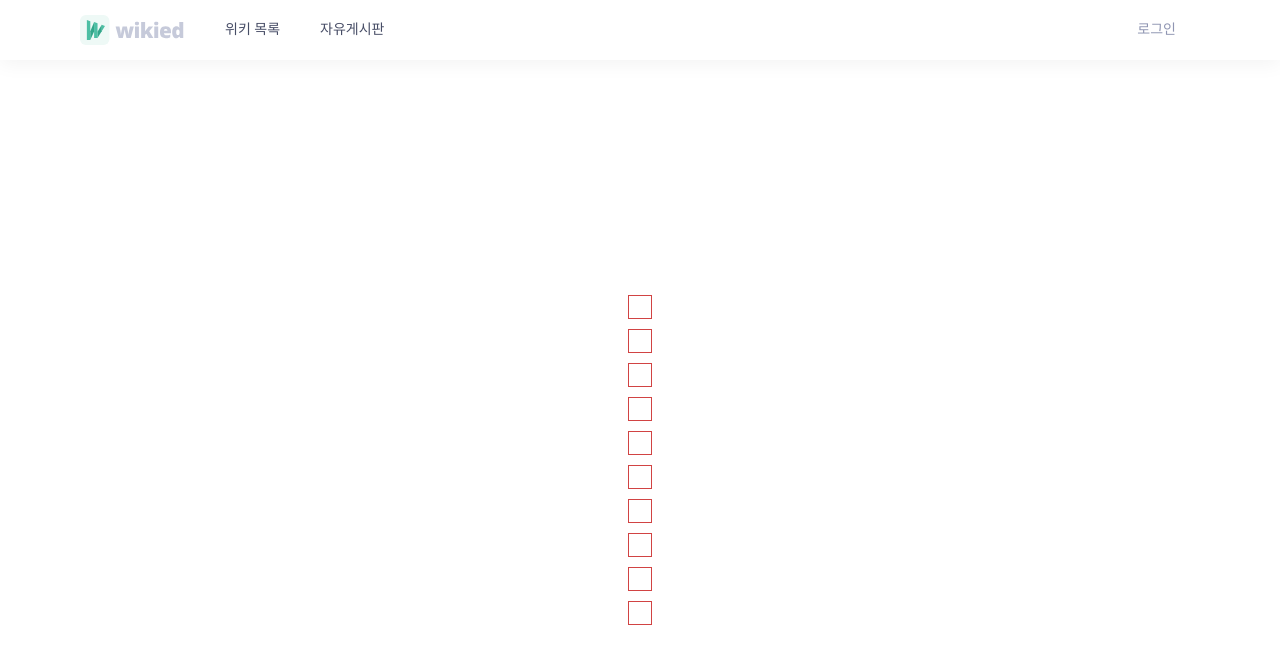
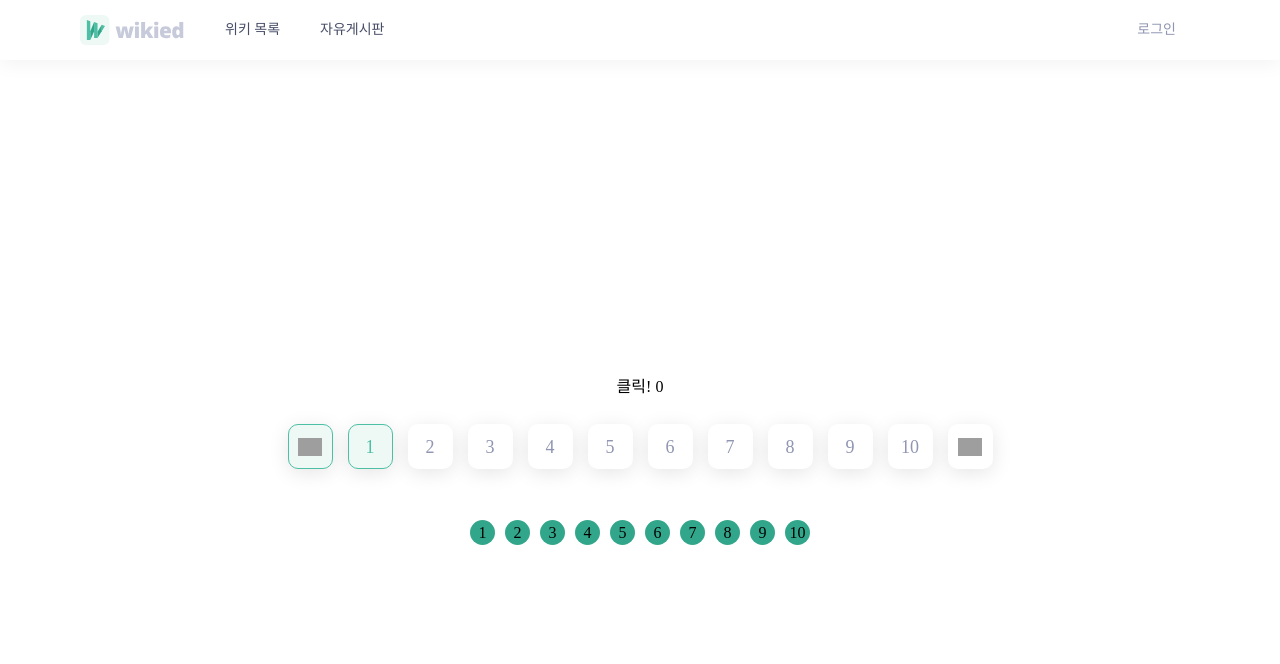
Before and after one commit to i-trust-you/wikid, a Next.js app: page / in a window 1280 px wide. Shown: the top 664 px of the page. Built offline with nearby package versions, Linux system fonts and the light colour scheme; grey boxes are pictures that could not be loaded; a web font is replaced by a local one.

Commit message:
feat: pagination; two-way binding (#30)
* first commit

* fix: missing dependency list

* feat: new offset mode

* refactor: camelCase

* feat: two-way binding

---------

Co-authored-by: heony704 <heony704@gmail.com>

```diff
--- a/app/_components/general/Pagination.tsx
+++ b/app/_components/general/Pagination.tsx
@@ -1,14 +1,11 @@
 import capsule from "@/_utilities/capsule";
+import Image from "next/image";
 import { createContext, useCallback, useContext, useEffect, useMemo, useState } from "react";
-
-import ArrowLeftIcon from "../../../public/icons/ArrowLeftIcon";
-import ArrowRightIcon from "../../../public/icons/ArrowRightIcon";
 
 interface Props {
 	page: number;
 	clamp: number;
 	length: number;
-	onChange: (page: number) => void;
 }
 
 interface State {
@@ -16,7 +13,7 @@ interface State {
 }
 
 // @ts-ignore
-const CTX = createContext<{ props: Omit<Props, "onChange">; state: State }>();
+const CTX = createContext<{ props: Props; state: State }>();
 
 function useCTX() {
 	const ctx = useContext(CTX);
@@ -27,12 +24,16 @@ function useCTX() {
 }
 
 // TODO: pass id, class, style
-export default function Pagination(props: Readonly<React.PropsWithChildren & Props>) {
+export default function Pagination(props: Readonly<React.PropsWithChildren & Props & { onChange: (_: number) => void }>) {
 	const [page, setPage] = useState(props.page);
 
 	useEffect(() => {
 		props.onChange(page);
 	}, [page]);
+
+	useEffect(() => {
+		setPage(Math.min(Math.max(0, props.page), props.length - 1));
+	}, [props.page, props.length]);
 
 	const children = useMemo(() => {
 		// early return
@@ -41,7 +42,7 @@ export default function Pagination(props: Readonly<React.PropsWithChildren & Pro
 		return (
 			<div className="flex gap-[15px] [&_button:disabled]:border-primary-200 [&_button:disabled]:bg-primary-100 [&_button:disabled]:text-primary-200 [&_button:not(:disabled)]:bg-white [&_button:not(:disabled)]:text-gray-400 hover:[&_button:not(:disabled)]:text-primary-200 [&_button]:flex [&_button]:aspect-square [&_button]:w-[40px] [&_button]:items-center [&_button]:justify-center [&_button]:rounded-[10px] [&_button]:border [&_button]:border-transparent [&_button]:text-xs [&_button]:font-normal [&_button]:shadow-[0_4px_20px_-0px_rgba(0,0,0,0.1)] tablet:[&_button]:w-[45px] tablet:[&_button]:text-2lg">
 				<Pagination.Jump to="prev">
-					<ArrowLeftIcon width="24" height="24" />
+					<Image src="/icons/arrow_left.svg" alt="prev" width={24} height={24} />
 				</Pagination.Jump>
 				<Pagination.Generator>
 					{(page) => (
@@ -51,7 +52,7 @@ export default function Pagination(props: Readonly<React.PropsWithChildren & Pro
 					)}
 				</Pagination.Generator>
 				<Pagination.Jump to="next">
-					<ArrowRightIcon width="24" height="24" />
+					<Image src="/icons/arrow_right.svg" alt="next" width={24} height={24} />
 				</Pagination.Jump>
 			</div>
 		);
--- a/app/page.tsx
+++ b/app/page.tsx
@@ -1,46 +1,28 @@
-import Popover from "@/_components/general/Popover";
+"use client";
+
+import { useState } from "react";
+
+import Pagination from "@/_components/general/Pagination";
 
 export default function Page() {
-	const overlay = (
-		<div className="flex w-[120px] flex-col items-center border border-red-200 bg-white shadow-lg">
-			<div>위키목록</div>
-			<div>자유게시판</div>
-			<div>알림</div>
-			<div>마이페이지</div>
-		</div>
-	);
+	const [page, setPage] = useState(0);
+
 	return (
-		<main className="flex h-screen flex-col items-center justify-center gap-[10px]">
-			<Popover gap={5} trigger="click" position="top-right-top-left" overlay={overlay}>
-				<div className="h-[24px] w-[24px] border border-red-200"></div>
-			</Popover>
-			<Popover gap={5} trigger="click" position="top-right-bottom-left" overlay={overlay}>
-				<div className="h-[24px] w-[24px] border border-red-200"></div>
-			</Popover>
-			<Popover gap={5} trigger="click" position="bottom-right-top-left" overlay={overlay}>
-				<div className="h-[24px] w-[24px] border border-red-200"></div>
-			</Popover>
-			<Popover gap={5} trigger="click" position="bottom-right-bottom-left" overlay={overlay}>
-				<div className="h-[24px] w-[24px] border border-red-200"></div>
-			</Popover>
-			<Popover gap={5} trigger="click" position="top-left-top-right" overlay={overlay}>
-				<div className="h-[24px] w-[24px] border border-red-200"></div>
-			</Popover>
-			<Popover gap={5} trigger="click" position="top-left-bottom-right" overlay={overlay}>
-				<div className="h-[24px] w-[24px] border border-red-200"></div>
-			</Popover>
-			<Popover gap={5} trigger="click" position="bottom-left-top-right" overlay={overlay}>
-				<div className="h-[24px] w-[24px] border border-red-200"></div>
-			</Popover>
-			<Popover gap={5} trigger="click" position="bottom-left-bottom-right" overlay={overlay}>
-				<div className="h-[24px] w-[24px] border border-red-200"></div>
-			</Popover>
-			<Popover gap={5} trigger="click" position="top-left-bottom-left" overlay={overlay}>
-				<div className="h-[24px] w-[24px] border border-red-200"></div>
-			</Popover>
-			<Popover gap={5} trigger="click" position="top-right-bottom-right" overlay={overlay}>
-				<div className="h-[24px] w-[24px] border border-red-200"></div>
-			</Popover>
+		<main className="flex h-screen w-screen flex-col items-center justify-center gap-[25px]">
+			<button onClick={() => setPage((_) => _ + 1)}>클릭! {page}</button>
+			<Pagination page={page} clamp={10} length={25} onChange={(_) => setPage(_)} />
+			<hr />
+			<Pagination page={page} clamp={10} length={100} onChange={(_) => setPage(_)}>
+				<div className="flex gap-[10px]">
+					<Pagination.Generator>
+						{(page) => (
+							<Pagination.Jump key={page} to={page}>
+								<div className="flex h-[25px] w-[25px] items-center justify-center rounded-full bg-primary-300">{page + 1}</div>
+							</Pagination.Jump>
+						)}
+					</Pagination.Generator>
+				</div>
+			</Pagination>
 		</main>
 	);
 }
```
